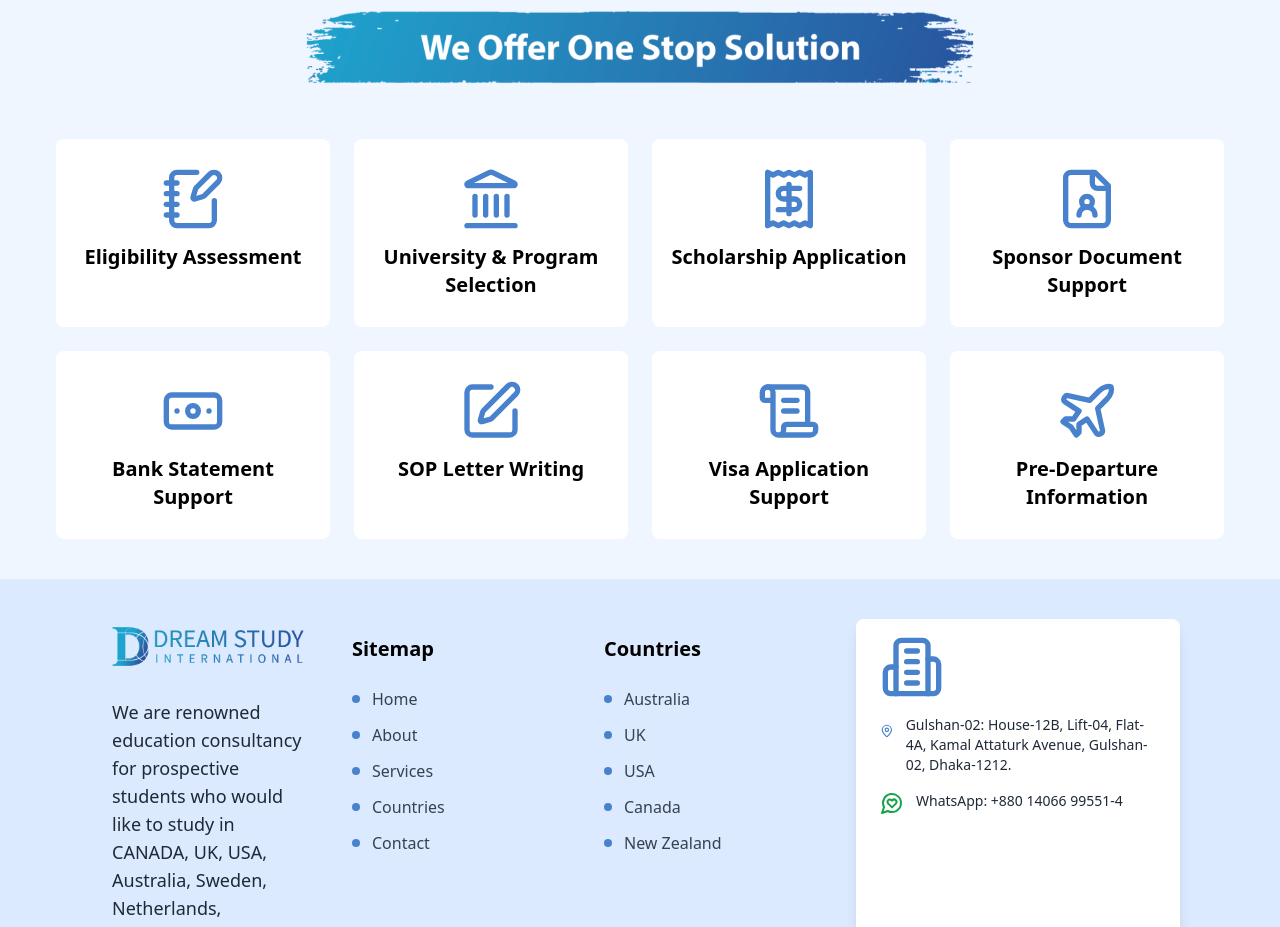
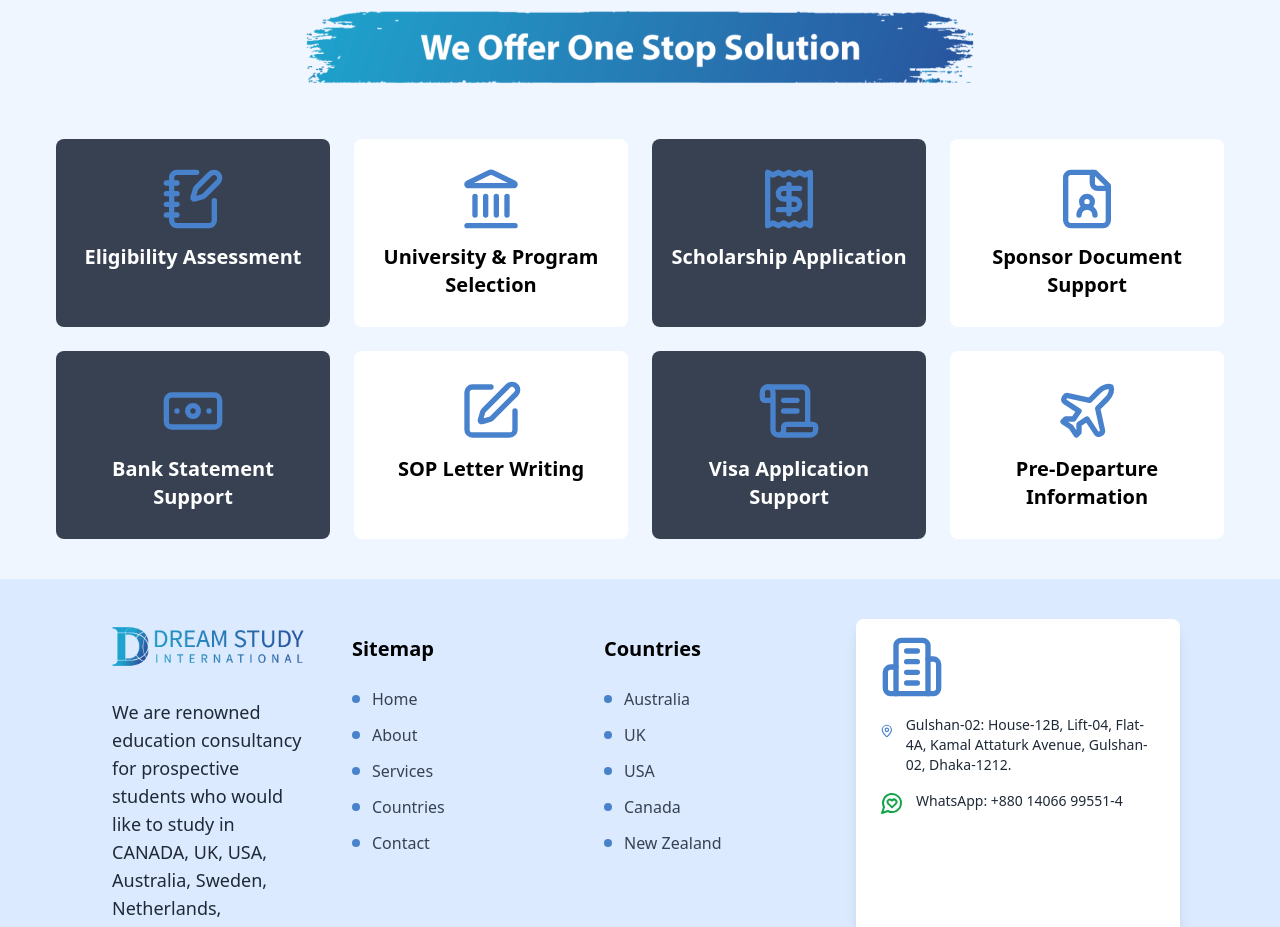
Before and after one commit to AkashSaha01/DreamStudyInternational, a React (Vite) app: page / in a window 1280 px wide. Shown: the part 940-1867 px from the top of the page. Built offline with nearby package versions, Linux system fonts and the light colour scheme.

Commit message:
applied dark mood

```diff
--- a/src/App.jsx
+++ b/src/App.jsx
@@ -161,11 +161,11 @@ function App() {
         </div>
 
         <div className="grid grid-cols-1 sm:grid-cols-2 lg:grid-cols-3 xl:grid-cols-4 gap-6 p-6 w-[95%] mx-auto">
-          <div className="flex flex-col text-xl font-semibold text-secondary hover:bg-white hover:shadow-xl hover:scale-105 transition-all duration-300 cursor-pointer group p-4 rounded-lg bg-white">
+          <div className="dark flex flex-col text-xl font-semibold text-secondary dark:bg-gray-700 hover:bg-white hover:shadow-xl hover:scale-105 transition-all duration-300 cursor-pointer group p-4 rounded-lg bg-white">
             <div className="items-center mx-auto p-3 text-xl">
               <NotebookPen className="w-16 h-auto group-hover:text-secondary transition-all duration-300" />
             </div>
-            <h2 className="mx-auto text-black text-center group-hover:text-secondary transition-colors duration-300">
+            <h2 className="mx-auto text-black text-center dark:text-white group-hover:text-secondary transition-colors duration-300">
               Eligibility Assessment
             </h2>
             <div className="w-12 h-1 bg-blue-500 mx-auto mt-2 transform scale-x-0 group-hover:scale-150 transition-transform duration-300"></div>
@@ -181,11 +181,11 @@ function App() {
             <div className="w-12 h-1 bg-blue-500 mx-auto mt-2 transform scale-x-0 group-hover:scale-150 transition-transform duration-300"></div>
           </div>
 
-          <div className="flex flex-col text-xl font-semibold text-secondary hover:bg-white hover:shadow-xl hover:scale-105 transition-all duration-300 cursor-pointer group p-4 rounded-lg bg-white">
+          <div className="dark flex flex-col text-xl font-semibold dark:bg-gray-700 text-secondary hover:bg-white hover:shadow-xl hover:scale-105 transition-all duration-300 cursor-pointer group p-4 rounded-lg bg-white">
             <div className="items-center mx-auto p-3 text-xl">
               <Receipt className="w-16 h-auto group-hover:text-secondary transition-all duration-300" />
             </div>
-            <h2 className="mx-auto text-black text-center group-hover:text-secondary transition-colors duration-300">
+            <h2 className="mx-auto text-black text-center dark:text-white group-hover:text-secondary transition-colors duration-300">
               Scholarship Application
             </h2>
             <div className="w-12 h-1 bg-blue-500 mx-auto mt-2 transform scale-x-0 group-hover:scale-150 transition-transform duration-300"></div>
@@ -201,11 +201,11 @@ function App() {
             <div className="w-12 h-1 bg-blue-500 mx-auto mt-2 transform scale-x-0 group-hover:scale-150 transition-transform duration-300"></div>
           </div>
 
-          <div className="flex flex-col text-xl font-semibold text-secondary hover:bg-white hover:shadow-xl hover:scale-105 transition-all duration-300 cursor-pointer group p-4 rounded-lg bg-white">
+          <div className="dark flex flex-col text-xl font-semibold text-secondary dark:bg-gray-700 hover:bg-white hover:shadow-xl hover:scale-105 transition-all duration-300 cursor-pointer group p-4 rounded-lg bg-white">
             <div className="items-center mx-auto p-3 text-xl">
               <Banknote className="w-16 h-auto group-hover:text-secondary transition-all duration-300" />
             </div>
-            <h2 className="mx-auto text-black text-center group-hover:text-secondary transition-colors duration-300">
+            <h2 className="dark:text-white mx-auto text-black text-center group-hover:text-secondary transition-colors duration-300">
               Bank Statement Support
             </h2>
             <div className="w-12 h-1 bg-blue-500 mx-auto mt-2 transform scale-x-0 group-hover:scale-150 transition-transform duration-300"></div>
@@ -221,11 +221,11 @@ function App() {
             <div className="w-12 h-1 bg-blue-500 mx-auto mt-2 transform scale-x-0 group-hover:scale-150 transition-transform duration-300"></div>
           </div>
 
-          <div className="flex flex-col text-xl font-semibold text-secondary hover:bg-white hover:shadow-xl hover:scale-105 transition-all duration-300 cursor-pointer group p-4 rounded-lg bg-white">
+          <div className="dark flex flex-col text-xl font-semibold text-secondary dark:bg-gray-700 hover:bg-white hover:shadow-xl hover:scale-105 transition-all duration-300 cursor-pointer group p-4 rounded-lg bg-white">
             <div className="items-center mx-auto p-3 text-xl">
               <ScrollText className="w-16 h-auto group-hover:text-secondary transition-all duration-300" />
             </div>
-            <h2 className="mx-auto text-black text-center group-hover:text-secondary transition-colors duration-300">
+            <h2 className="dark:text-white mx-auto text-black text-center group-hover:text-secondary transition-colors duration-300">
               Visa Application Support
             </h2>
             <div className="w-12 h-1 bg-blue-500 mx-auto mt-2 transform scale-x-0 group-hover:scale-150 transition-transform duration-300"></div>
```
